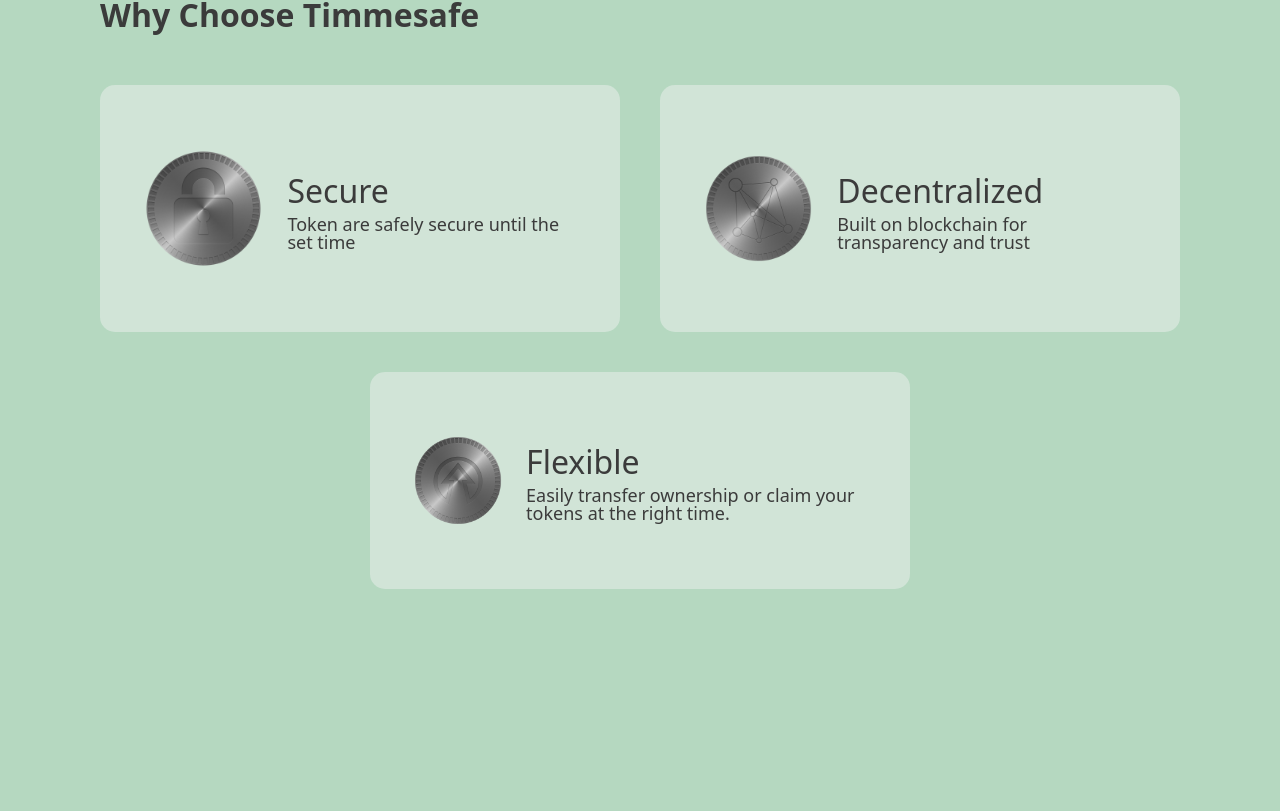
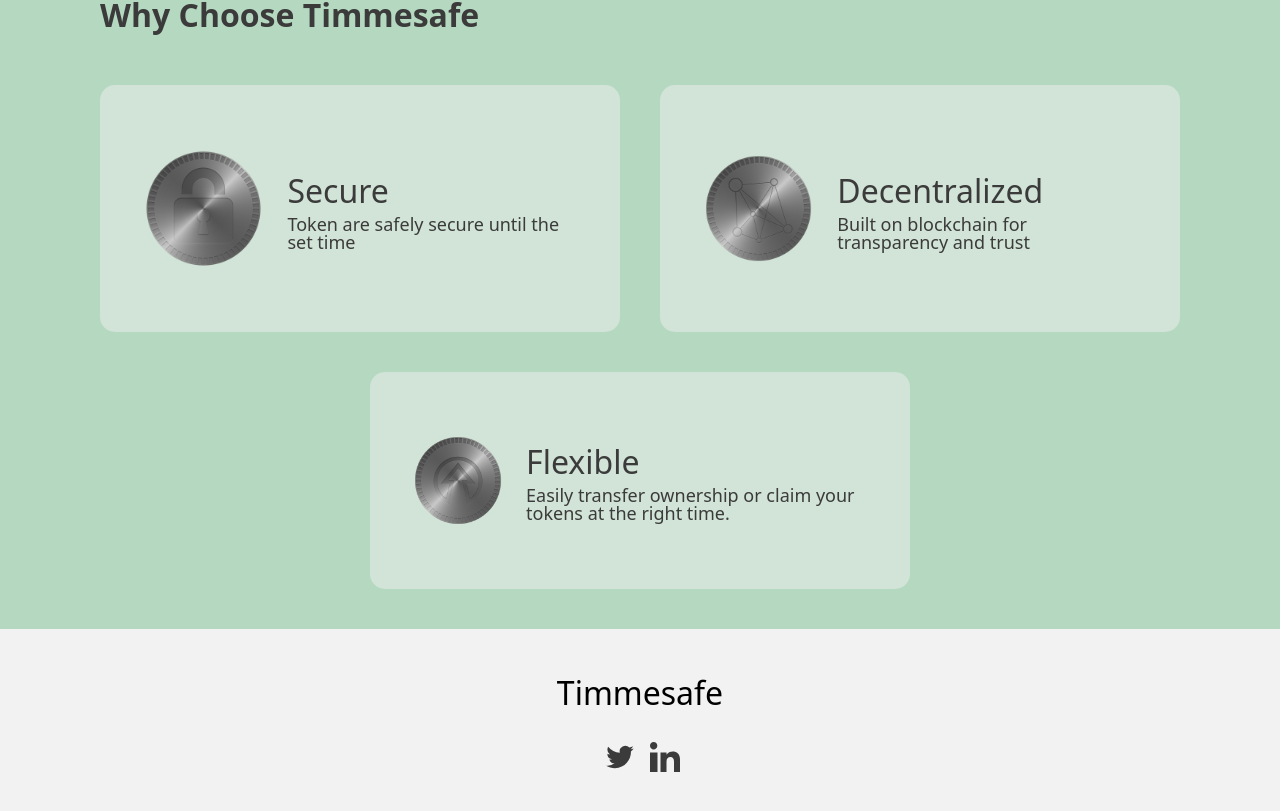
Before and after one commit to Orisabiyi/timmesafe, a React (Vite) app in the folder frontend/: page / in a window 1280 px wide. Shown: the part 1152-1963 px from the top of the page. Before the commit the page ends 1781 px from the top, so only its background shows below. Built offline with nearby package versions, Linux system fonts and the light colour scheme.

Commit message:
feat: complete the footer section of the landing page and include socials

```diff
--- a/frontend/src/pages/Home.jsx
+++ b/frontend/src/pages/Home.jsx
@@ -4,6 +4,9 @@ import { HashLink } from "react-router-hash-link/dist/react-router-hash-link.cjs
 import "animate.css";
 
 import secureIcon from "../assets/secure.svg";
+import LinkedIn from "../assets/linkedin.svg";
+import twitter from "../assets/twitter.svg";
+
 import secure from "../assets/secure.png";
 import flexible from "../assets/flexible.png";
 import decentralized from "../assets/decentralized.png";
@@ -21,7 +24,8 @@ function Home() {
   }, []);
 
   return (
-    <main className="container mx-auto text-dark-gray">
+    <>
+      <main className="container mx-auto text-dark-gray overflow-hidden">
         <header
           className="flex flex-col items-center justify-between h-screen px-40 py-16"
           style={{ fontFamily: "Montserrat, sans-serif" }}
@@ -65,8 +69,8 @@ function Home() {
                 Time-Locked Wallet For Secure Token Storage
               </h1>
               <p className="mb-12 text-18" style={{ fontWeight: "500" }}>
-              Lock your tokens until a specific block height, ensuring security
-              and flexibility
+                Lock your tokens until a specific block height, ensuring
+                security and flexibility
               </p>
               <button
                 className="py-4 transition-all duration-200 rounded-full px-14 bg-dark-mint-green text-16 text-off-white hover:border-gray hover:border-2"
@@ -219,6 +223,37 @@ function Home() {
           </ul>
         </section>
       </main>
+      <footer
+        className="bg-light-gray flex flex-col items-center justify-center gap-8 px-40 py-16"
+        style={{ fontWeight: "500" }}
+      >
+        <figure className="text-32">
+          <Link to="/">Timmesafe</Link>
+        </figure>
+
+        <ul className="flex items-center justify-center gap-4 text-16">
+          <li>
+            <Link to="https://x.com/@d_orisabiyi" className="block h-16 w-16">
+              <img
+                src={twitter}
+                alt="twitter icon for @d_orisabiyi"
+                className="w-full h-full inline-block"
+              />
+            </Link>
+          </li>
+          <Link
+            to="https://www.linkedin.com/in/orisabiyi"
+            className="block h-12 w-12"
+          >
+            <img
+              src={LinkedIn}
+              alt="linkedin icon for orisabiyi-david"
+              className="w-full h-full inline-block"
+            />
+          </Link>
+        </ul>
+      </footer>
+    </>
   );
 }
 
```
Also changed, not shown: frontend/src/assets/linkedin.svg (added), frontend/src/assets/twitter.svg (added). Lines whose indentation alone changed are shown as unchanged.
